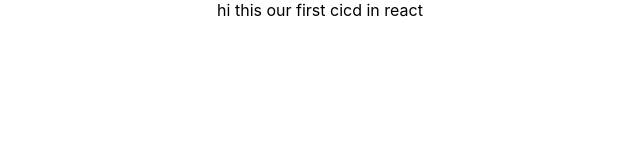
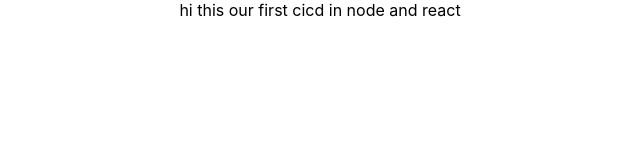
Before and after one commit to Steedhar/React-CI-CD, a React (Create React App) app in the folder my-react-app/: page / in a window 1280 px wide. Shown: the top 160 px of the page, without its empty margins (320-960 px from the left). Built offline with nearby package versions, Linux system fonts and the light colour scheme.

Commit message:
Add .dockerignore file and update greeting in App component

```diff
--- a/my-react-app/src/App.js
+++ b/my-react-app/src/App.js
@@ -4,7 +4,7 @@ import './App.css';
 function App() {
   return (
     <div className="App">
-    <span>hi this our first cicd in react</span>
+    <span>hi this our first cicd in  node and react</span>
     </div>
   );
 }
```
Also changed, not shown: 1 other file (tests, documents, lock files or other folders).
